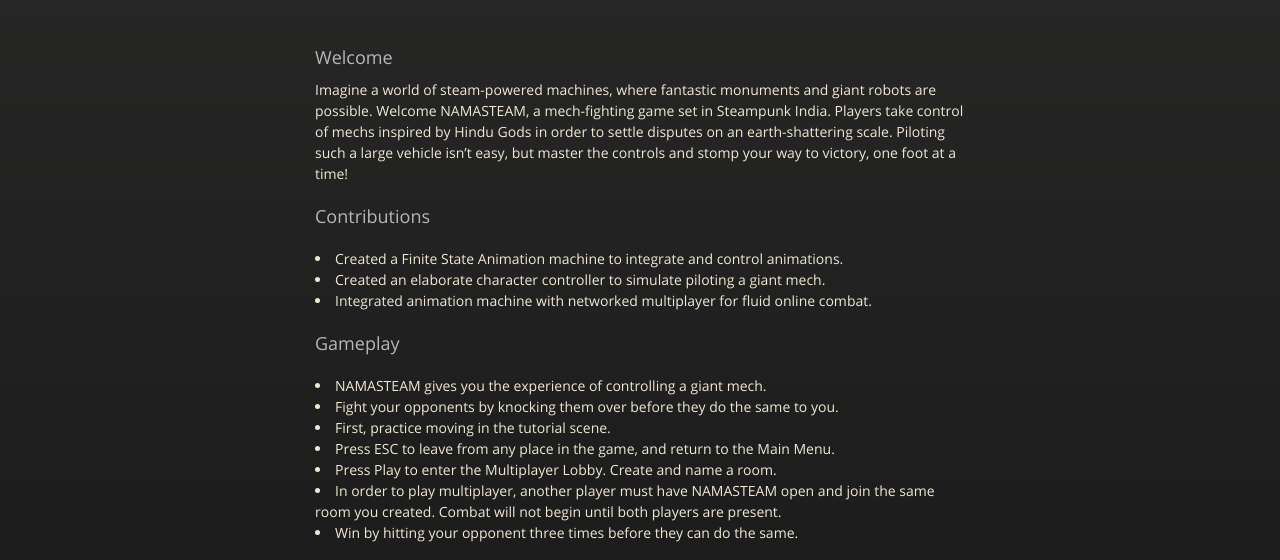
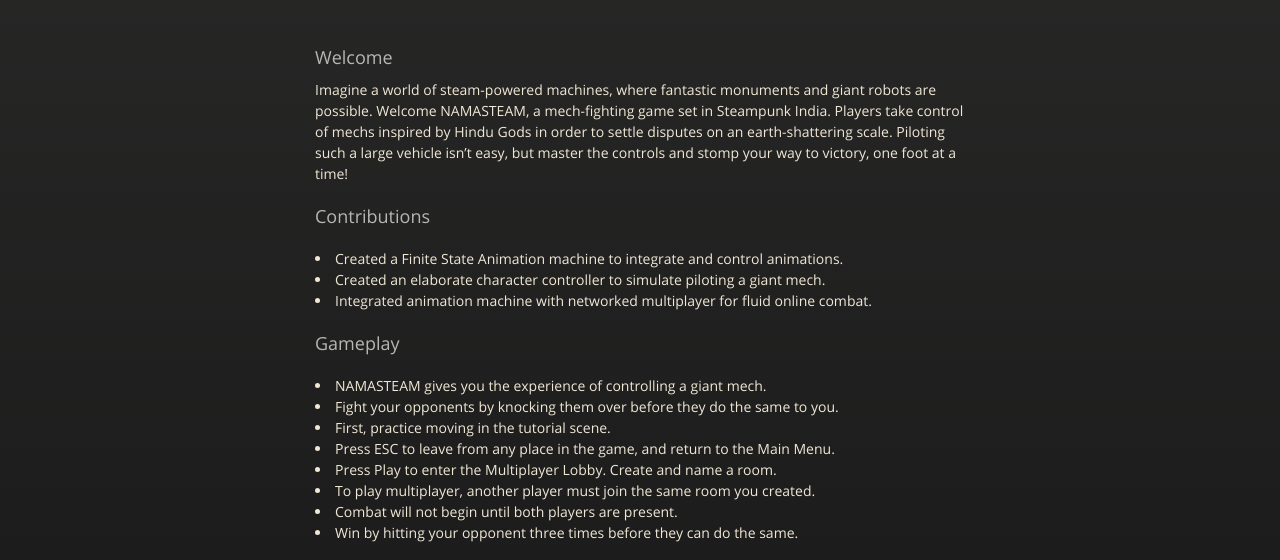
Before and after one commit to hitchc28/hitchc28.github.io, a plain HTML site: page namasteam.html in a window 1280 px wide. Shown: the part 226-786 px from the top of the page. Drawn offline with nearby package versions, Linux system fonts and the light colour scheme.

Commit message:
Update namasteam.html

```diff
--- a/namasteam.html
+++ b/namasteam.html
@@ -50,7 +50,8 @@
 <li>First, practice moving in the tutorial scene.
 <li>Press ESC to leave from any place in the game, and return to the Main Menu.
 <li>Press Play to enter the Multiplayer Lobby. Create and name a room.
-<li>In order to play multiplayer, another player must have NAMASTEAM open and join the same room you created. Combat will not begin until both players are present.
+<li>To play multiplayer, another player must join the same room you created.
+<li>Combat will not begin until both players are present.
 <li>Win by hitting your opponent three times before they can do the same.</p>
 
 <h3>
```
